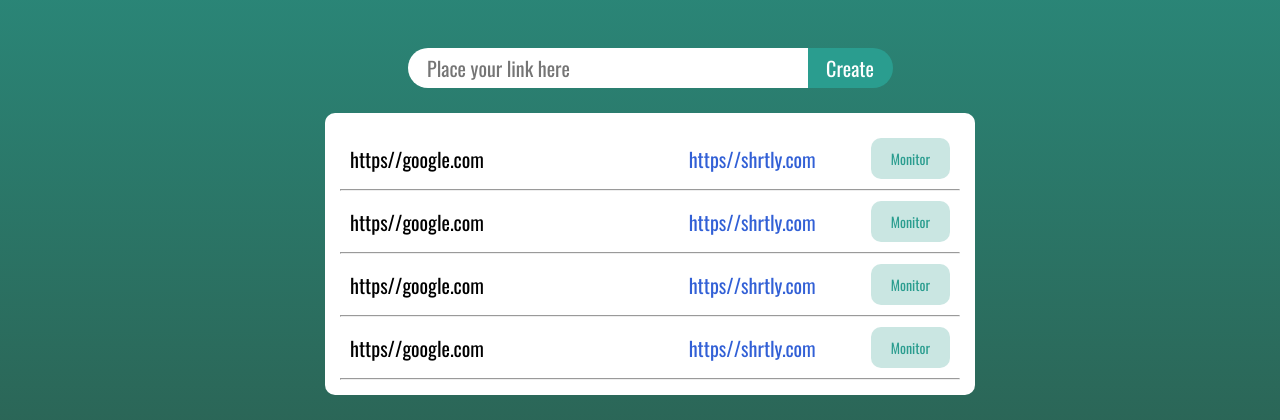
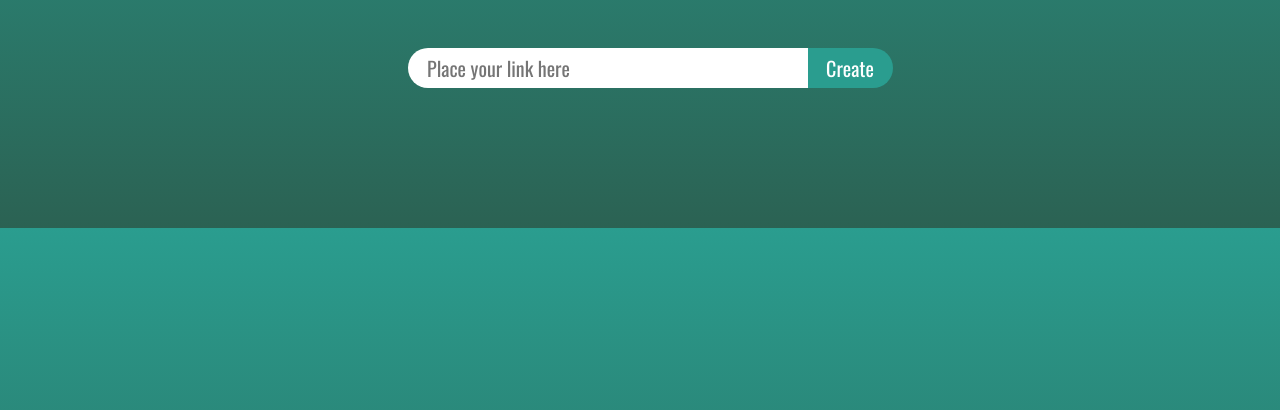
Before and after one commit to AbdoRayan404/Shortly, a website: page views/LCR.html in a window 1280 px wide. Shown: the part 390-810 px from the top of the page. Drawn offline with nearby package versions, Linux system fonts and the light colour scheme.

Commit message:
remove: test link containers change: monitor tag -> monitor-button

```diff
--- a/views/LCR.html
+++ b/views/LCR.html
@@ -38,34 +38,9 @@
         />
         <button class="create_button">Create</button>
       </div>
-      <div class="links-group">
-        <div class="links-container">
-          <a class="original-link" target="_blank">https//google.com</a>
-          <a class="shortned-link" target="_blank">https//shrtly.com</a>
-          <a href="" class="monitor">Monitor</a>
-        </div>
-        <hr />
-        <div class="links-container">
-          <a class="original-link" target="_blank">https//google.com</a>
-          <a class="shortned-link" target="_blank">https//shrtly.com</a>
-          <a href="" class="monitor">Monitor</a>
-        </div>
-        <hr />
-        <div class="links-container">
-          <a class="original-link" target="_blank">https//google.com</a>
-          <a class="shortned-link" target="_blank">https//shrtly.com</a>
-          <a href="" class="monitor">Monitor</a>
-        </div>
-        <hr />
-        <div class="links-container">
-          <a class="original-link" target="_blank">https//google.com</a>
-          <a class="shortned-link" target="_blank">https//shrtly.com</a>
-          <a href="" class="monitor">Monitor</a>
-        </div>
-        <hr />
-      </div>
+      <div class="links-group"></div>
     </div>
 
-      <script src="src/LCR.js"></script>
+    <script src="src/LCR.js"></script>
   </body>
 </html>
--- a/views/src/LCR.css
+++ b/views/src/LCR.css
@@ -99,7 +99,7 @@
     color: black;
     margin: 25px auto;
     height: fit-content;
-    /* visibility: hidden; */
+    visibility: hidden;
 }
 
 .links-container {
@@ -109,7 +109,7 @@
     margin: 10px;
 }
 
-.links-group .monitor {
+.links-group .monitor-button {
     text-decoration: none;
     color: #2A9D8F;
     background-color: #cae6e2;
```
